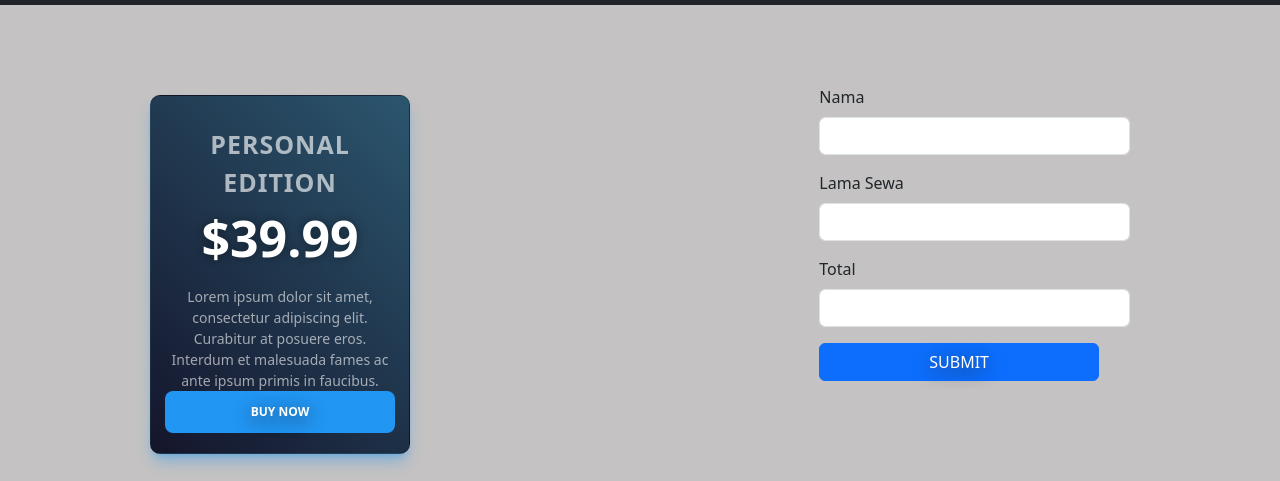
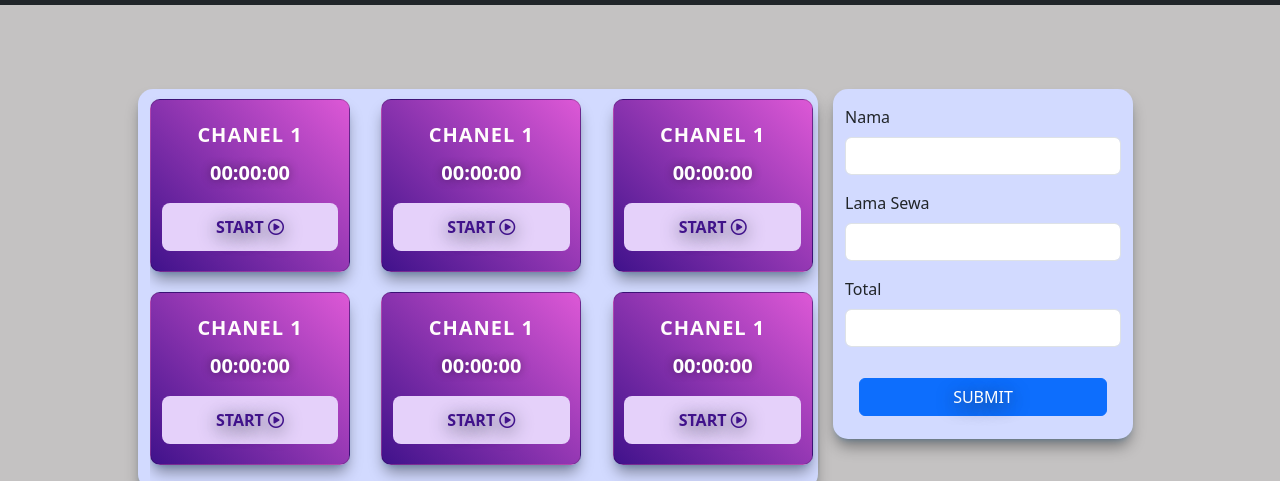
Before and after one commit to DavidNur/rentalps, a plain HTML site: page index.html in a window 1280 px wide. Shown: the part 56-537 px from the top of the page. Drawn offline with nearby package versions, Linux system fonts and the light colour scheme.

Commit message:
memperbaiki tampilan card

```diff
--- a/css/style.css
+++ b/css/style.css
@@ -6,17 +6,17 @@ body {
   flex-direction: column;
   align-items: center;
   justify-content: space-around;
-  width: 260px;
+  width: 200px;
   padding: 20px 1px;
   margin: 10px 0;
   text-align: center;
   position: relative;
   cursor: pointer;
-  box-shadow: 0 10px 15px -3px rgba(33, 150, 243, 0.4),
+  box-shadow: 0 10px 15px -3px rgba(0, 0, 0, 0.4),
     0 4px 6px -4px rgba(33, 150, 243, 0.4);
   border-radius: 10px;
-  background-color: #6b6ecc;
-  background: linear-gradient(45deg, #04051dea 0%, #2b566e 100%);
+  background-color: #9336b4;
+  background: linear-gradient(45deg, #40128b 0%, #dd58d6 100%);
 }
 
 .content {
@@ -26,7 +26,7 @@ body {
 .content .price {
   color: white;
   font-weight: 800;
-  font-size: 50px;
+  font-size: 20px;
   text-shadow: 0px 0px 10px rgba(0, 0, 0, 0.42);
 }
 
@@ -37,12 +37,13 @@ body {
 }
 
 .content .title {
-  font-weight: 800;
+  font-weight: 700;
   text-transform: uppercase;
-  color: rgba(255, 255, 255, 0.64);
-  margin-top: 10px;
-  font-size: 25px;
+  color: rgb(255, 252, 252);
+  margin-top: 0px;
+  font-size: 20px;
   letter-spacing: 1px;
+  padding-bottom: 8px;
 }
 
 button {
@@ -51,13 +52,38 @@ button {
   user-select: none;
   border: none;
   outline: none;
-  color: rgb(255 255 255);
+  color: #40128b;
   text-transform: uppercase;
   font-weight: 700;
-  font-size: 0.75rem;
+  font-size: 1rem;
+  margin-top: 15px;
   padding: 0.75rem 1.5rem;
-  background-color: rgb(33 150 243);
+  background-color: #e5d1fa;
   border-radius: 0.5rem;
   width: 90%;
   text-shadow: 0px 4px 18px #2c3442;
 }
+.input {
+  width: 300px;
+  margin-left: 15px;
+  height: 350px;
+  background-color: #d2daff;
+  border-radius: 15px;
+  box-shadow: 0 10px 15px -3px rgba(0, 0, 0, 0.4),
+    0 4px 6px -4px rgba(33, 150, 243, 0.4);
+}
+
+.kartu {
+  width: 680px;
+  height: 400px;
+  background-color: #d2daff;
+  border-radius: 15px;
+  box-shadow: 0 10px 15px -3px rgba(0, 0, 0, 0.4),
+    0 4px 6px -4px rgba(33, 150, 243, 0.4);
+}
+.scroll-bar {
+  height: 400px;
+  width: 670px;
+  position: relative;
+  overflow: auto;
+}
--- a/index.html
+++ b/index.html
@@ -95,24 +95,115 @@
     <!-- GRID home -->
     <div class="container" style="padding: 5rem">
       <div class="row">
-        <div class="col-md-8">
-          <div class="card">
-            <div class="content">
-              <div class="title">Personal edition</div>
-              <div class="price">$39.99</div>
-              <div class="description">
-                Lorem ipsum dolor sit amet, consectetur adipiscing elit.
-                Curabitur at posuere eros. Interdum et malesuada fames ac ante
-                ipsum primis in faucibus.
+        <div class="col-md-8 kartu mt-1">
+          <div class="scroll-bar">
+            <div class="row">
+              <div class="col-md-4">
+                <div class="card">
+                  <div class="content">
+                    <div class="title">CHANEL 1</div>
+                    <div class="price">00:00:00</div>
+                  </div>
+                  <button>
+                    Start <i class="fa-regular fa-circle-play"></i>
+                  </button>
+                </div>
+              </div>
+              <div class="col-md-4">
+                <div class="card">
+                  <div class="content">
+                    <div class="title">CHANEL 1</div>
+                    <div class="price">00:00:00</div>
+                  </div>
+                  <button>
+                    Start <i class="fa-regular fa-circle-play"></i>
+                  </button>
+                </div>
+              </div>
+              <div class="col-md-4">
+                <div class="card">
+                  <div class="content">
+                    <div class="title">CHANEL 1</div>
+                    <div class="price">00:00:00</div>
+                  </div>
+                  <button>
+                    Start <i class="fa-regular fa-circle-play"></i>
+                  </button>
+                </div>
+              </div>
+              <div class="col-md-4">
+                <div class="card">
+                  <div class="content">
+                    <div class="title">CHANEL 1</div>
+                    <div class="price">00:00:00</div>
+                  </div>
+                  <button>
+                    Start <i class="fa-regular fa-circle-play"></i>
+                  </button>
+                </div>
+              </div>
+              <div class="col-md-4">
+                <div class="card">
+                  <div class="content">
+                    <div class="title">CHANEL 1</div>
+                    <div class="price">00:00:00</div>
+                  </div>
+                  <button>
+                    Start <i class="fa-regular fa-circle-play"></i>
+                  </button>
+                </div>
+              </div>
+              <div class="col-md-4">
+                <div class="card">
+                  <div class="content">
+                    <div class="title">CHANEL 1</div>
+                    <div class="price">00:00:00</div>
+                  </div>
+                  <button>
+                    Start <i class="fa-regular fa-circle-play"></i>
+                  </button>
+                </div>
+              </div>
+              <div class="col-md-4">
+                <div class="card">
+                  <div class="content">
+                    <div class="title">CHANEL 1</div>
+                    <div class="price">00:00:00</div>
+                  </div>
+                  <button>
+                    Start <i class="fa-regular fa-circle-play"></i>
+                  </button>
+                </div>
+              </div>
+              <div class="col-md-4">
+                <div class="card">
+                  <div class="content">
+                    <div class="title">CHANEL 1</div>
+                    <div class="price">00:00:00</div>
+                  </div>
+                  <button>
+                    Start <i class="fa-regular fa-circle-play"></i>
+                  </button>
+                </div>
+              </div>
+              <div class="col-md-4">
+                <div class="card">
+                  <div class="content">
+                    <div class="title">CHANEL 1</div>
+                    <div class="price">00:00:00</div>
+                  </div>
+                  <button>
+                    Start <i class="fa-regular fa-circle-play"></i>
+                  </button>
+                </div>
               </div>
             </div>
-            <button>Buy now</button>
           </div>
         </div>
 
-        <div class="col-md-4">
+        <div class="col-md-4 input mt-1">
           <form>
-            <div class="mb-3">
+            <div class="mb-3 pt-3">
               <label for="nama" class="form-label">Nama</label>
               <input type="text" class="form-control" id="nama" />
             </div>
@@ -124,8 +215,9 @@
               <label for="total" class="form-label">Total</label>
               <input type="text" class="form-control" id="total" />
             </div>
-
-            <button type="submit" class="btn btn-primary">Submit</button>
+            <div class="text-center">
+              <button type="submit" class="btn btn-primary">Submit</button>
+            </div>
           </form>
         </div>
       </div>
```
